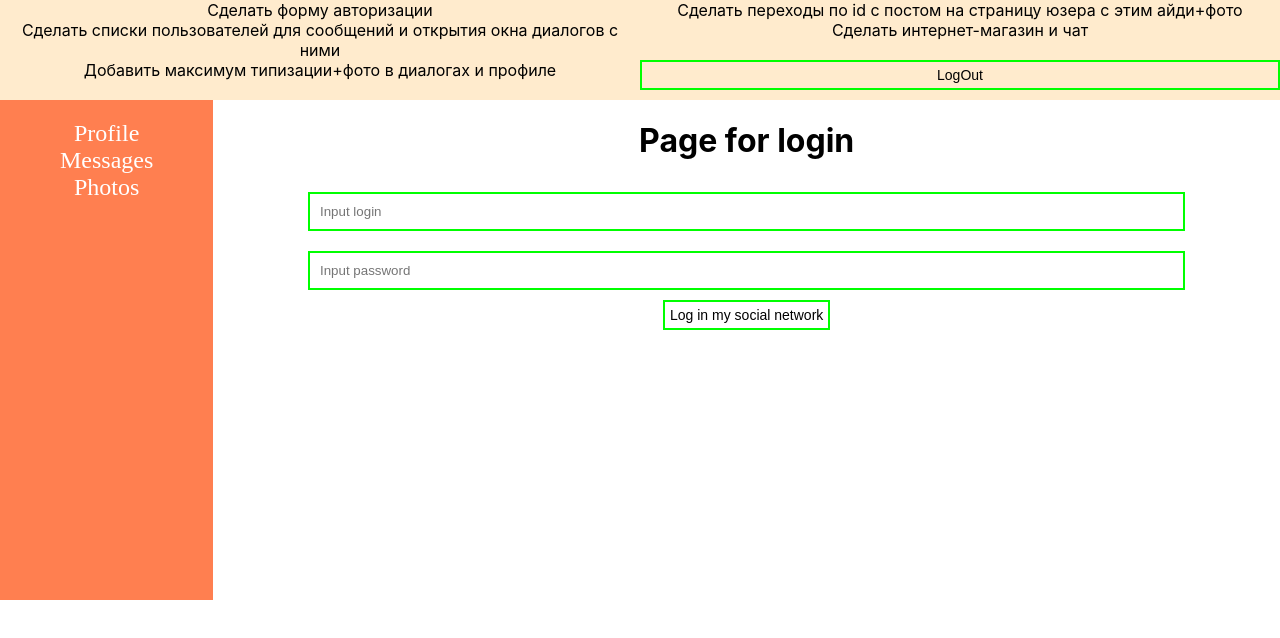
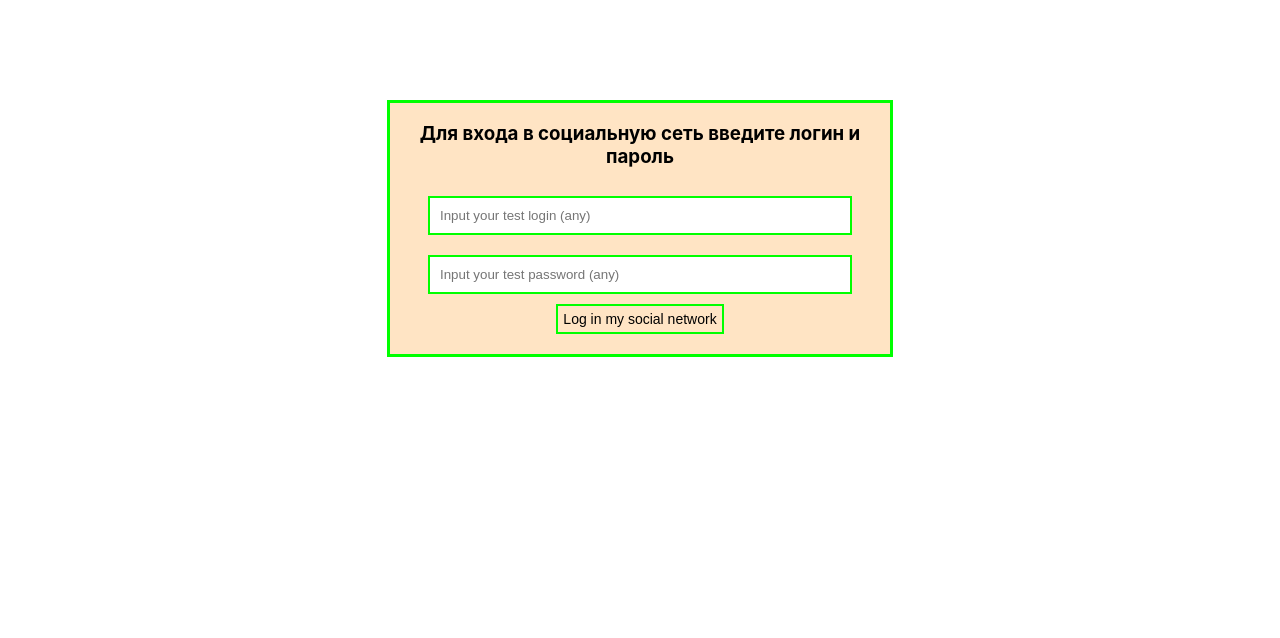
Before and after one commit to gts-786/tsSocialNet, a React (Create React App) app: page / in a window 1280 px wide. Shown: the top 638 px of the page. Built offline with nearby package versions, Linux system fonts and the light colour scheme.

Commit message:
New view login form

```diff
--- a/src/App.css
+++ b/src/App.css
@@ -7,3 +7,11 @@
   max-height: 100%;
   min-height: 600px;
 }
+
+.AppAuth {
+  width: 500px;
+  text-align: center;
+  border: 3px solid lime;
+  background-color: bisque;
+  margin: 100px auto;
+}
--- a/src/App.tsx
+++ b/src/App.tsx
@@ -1,21 +1,24 @@
 import React, { useEffect } from 'react';
-import { BrowserRouter } from 'react-router-dom';
+import { BrowserRouter, Route, Routes } from 'react-router-dom';
 import './App.css';
 import Content from './components/Content/Content';
+import Error from './components/Error';
 import Header from './components/Header/Header';
+import Login from './components/Login/Login';
 import Sidebar from './components/Sidebar/Sidebar';
 import { authSlice } from './redux/AuthSlice';
 import { useAppDispatch, useAppSelector } from './tools/hooks/redux';
 
 function App() {
-  const {isAuth} = useAppSelector(state=>state.authReducer);
+  const { isAuth } = useAppSelector(state => state.authReducer);
   const dispatch = useAppDispatch();
-  useEffect(() =>{
+  useEffect(() => {
     if (localStorage.getItem('auth')) {
       dispatch(authSlice.actions.trueAuth());
     }
-  },[])
+  }, [])
   return (
+    isAuth ?
       <BrowserRouter>
         <div className="App">
           <Header />
@@ -23,6 +26,17 @@ function App() {
           <Content />
         </div>
       </BrowserRouter>
+      :
+      <BrowserRouter>
+        <div className="AppAuth">
+          <div>
+          <Routes>
+            <Route path='/' element={<Login />} />
+            <Route path='*' element={<Error />} />
+          </Routes>
+          </div>
+        </div>
+      </BrowserRouter>
   );
 }
 
--- a/src/components/Header/Header.tsx
+++ b/src/components/Header/Header.tsx
@@ -1,3 +1,4 @@
+import { NavLink } from 'react-router-dom';
 import { authSlice } from '../../redux/AuthSlice';
 import { useAppDispatch } from '../../tools/hooks/redux';
 import MyButton from '../UI/MyButton/MyButton';
@@ -11,12 +12,11 @@ const Header = () => {
     }
     return (
         <div className={classes.header}>
-            <div>Сделать форму авторизации</div>
             <div>Сделать переходы по id с постом на страницу юзера с этим айди+фото</div>
             <div>Сделать списки пользователей для сообщений и открытия окна диалогов с ними</div>
             <div>Сделать интернет-магазин и чат</div>
             <div>Добавить максимум типизации+фото в диалогах и профиле</div>
-            <MyButton onClick={logout}>LogOut</MyButton>
+            <NavLink to='/' onClick={logout}>LogOut</NavLink>
         </div>
     );
 };
--- a/src/components/Login/Login.tsx
+++ b/src/components/Login/Login.tsx
@@ -12,10 +12,10 @@ const Login = () => {
     }
     return (
         <div>
-            <h1>Page for login</h1>
+            <h3>Для входа в социальную сеть введите логин и пароль</h3>
             <form onSubmit={login}>
-                <MyInput type='text' placeholder='Input login'/>
-                <MyInput type='password' placeholder='Input password'/><br/>
+                <MyInput type='text' placeholder='Input your test login (any)'/>
+                <MyInput type='password' placeholder='Input your test password (any)'/><br/>
                 <MyButton>Log in my social network</MyButton>
             </form>
         </div>
```
Lines whose indentation alone changed are shown as unchanged.
